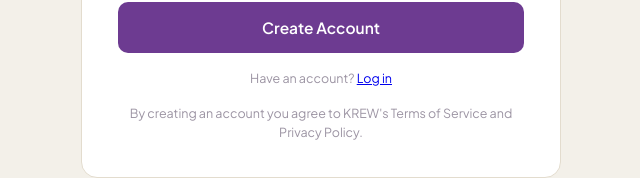
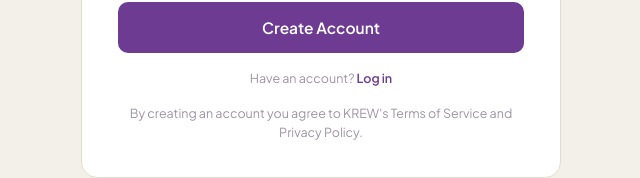
Before and after one commit to raphaelmstudios/krew, a React (Vite) app in the folder client/: page /register in a window 1280 px wide. Shown: the part 627-805 px from the top of the page, without its empty margins (319-959 px from the left). Built offline with nearby package versions, Linux system fonts and the light colour scheme.

Commit message:
forms.css - added stule for the extra login

```diff
--- a/client/src/styles/forms.css
+++ b/client/src/styles/forms.css
@@ -1,4 +1,6 @@
-/* Shared styles for all authentication pages */
+/* Shared styles for every form screen in KREW (registration, login, job
+   creation, and so on). Having one shared file means every form looks and
+   behaves the same way without copying the same CSS into each screen. */
 
 .krew-auth-page {
   min-height: 100vh;
@@ -50,7 +52,11 @@
   padding: 36px;
 }
 
-/* A toggle for switching between roles */
+/* The organizer / crew member switch - one control, two choices, so it
+   never reads as two competing buttons. Rounded but not a pill (the brief
+   rules out pill-shaped buttons sitewide) - the outer wrapper and the two
+   options inside it use the same controlled-radius scale as everything
+   else, just at a larger size that suits a segmented control. */
 .krew-role-toggle {
   display: flex;
   border: 1px solid var(--color-border);
@@ -117,7 +123,10 @@
   margin-top: 6px;
 }
 
-/* Primary button styles */
+/* Only one shape and color for every primary action in the whole app -
+   this is what makes it instantly obvious what's clickable. Rectangular
+   with a controlled corner radius, not a pill - see the brief's rule
+   against pill-shaped buttons. */
 .krew-button-primary {
   width: 100%;
   background: var(--color-brand);
@@ -172,6 +181,16 @@
   line-height: 1.5;
 }
 
+.krew-fine-print a {
+  color: var(--color-brand-text);
+  font-weight: 600;
+  text-decoration: none;
+}
+
+.krew-fine-print a:hover {
+  text-decoration: underline;
+}
+
 /* File upload boxes (ID + selfie, Task d1-5). Each one is a big dashed
    tappable area instead of the browser's own tiny "Choose file" button,
    since that default control is easy to miss on a phone screen. */
```
